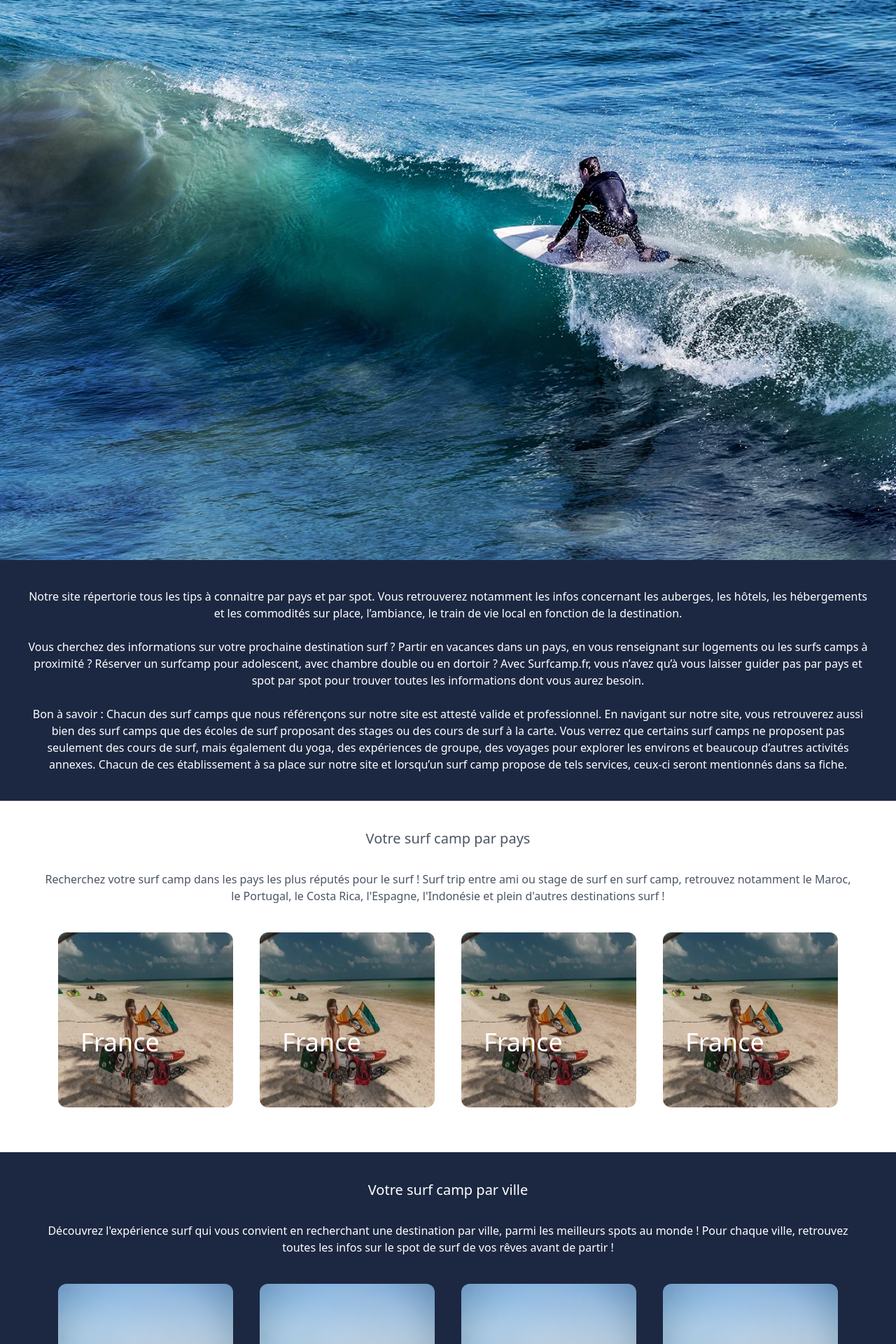
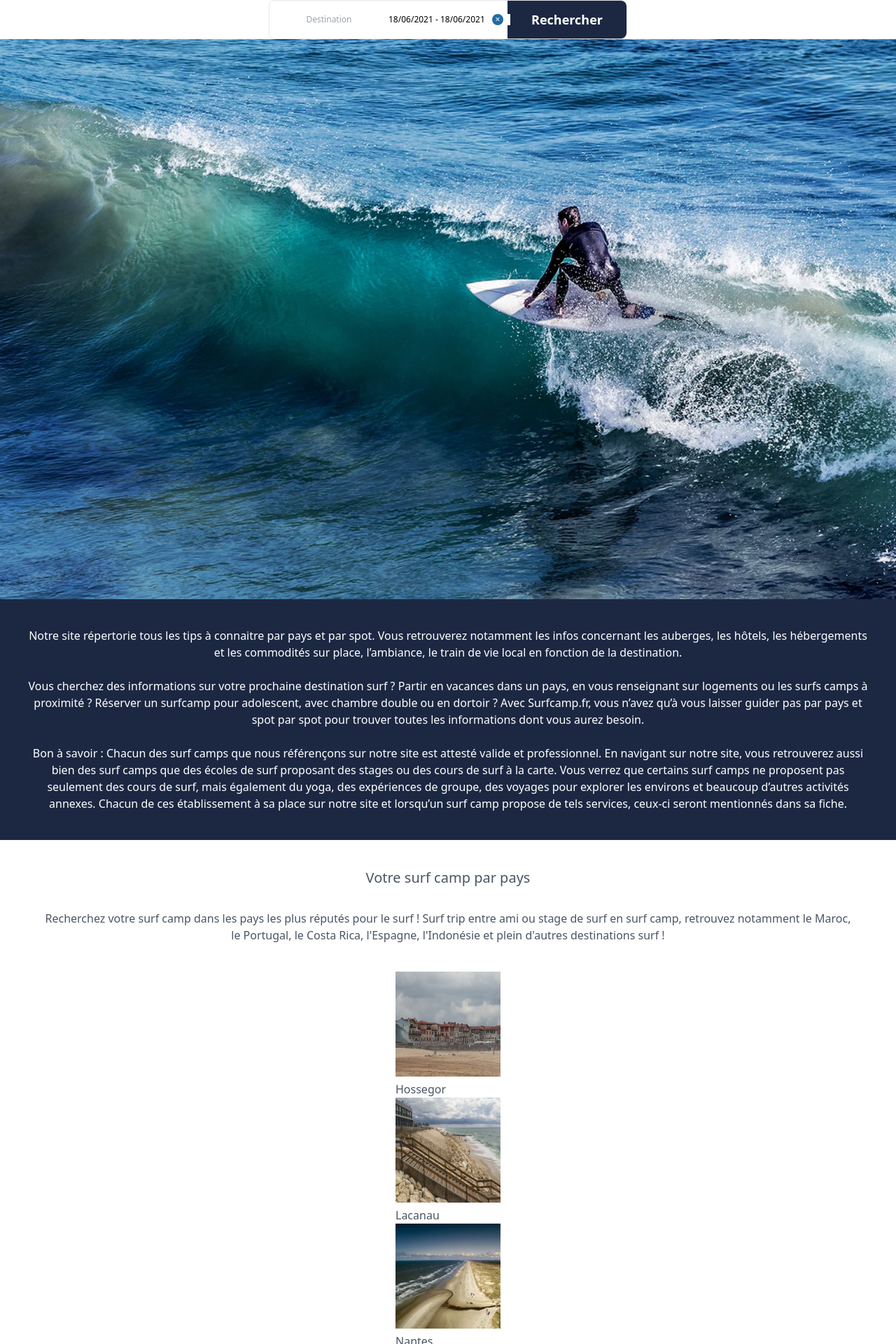
Before and after one commit to WildCodeSchool/btz-0321-p3-surfcamp, a Next.js app: page / in a window 1280 px wide. Shown: the top 1920 px of the page at 70% size. Built offline with nearby package versions, Linux system fonts and the light colour scheme.

Commit message:
start component slider

```diff
--- /dev/null
+++ b/components/slider/sliderMobile.tsx
@@ -0,0 +1,27 @@
+import Image from "next/image";
+
+function SliderMobile() {
+  const imgTest: [
+    { img: string; title: string },
+    { img: string; title: string },
+    { img: string; title: string }
+  ] = [
+    { img: "/Hossegor.jpg", title: "Hossegor" },
+    { img: "/Lacanau.jpeg", title: "Lacanau" },
+    { img: "/Nantes.jpeg", title: "Nantes" },
+  ];
+  return (
+    <div>
+      {imgTest.map((test, index) => (
+        <ul key={index}>
+          <li>
+            <Image src={test.img} alt="" width={150} height={150} />
+            <p>{test.title}</p>
+          </li>
+        </ul>
+      ))}
+    </div>
+  );
+}
+
+export default SliderMobile;
--- a/pages/_app.tsx
+++ b/pages/_app.tsx
@@ -7,8 +7,8 @@ import "../styles/globals.css";
 function MyApp({ Component, pageProps }: AppProps): JSX.Element {
   return (
     <Layout>
+      <SearchBar />
       <Component {...pageProps} />
-      <SearchBar />
     </Layout>
   );
 }
--- a/pages/index.tsx
+++ b/pages/index.tsx
@@ -7,6 +7,7 @@ import Countrycard from "../components/countrycard/Countrycard";
 import Citycard from "../components/citycard/Citycard";
 import MyButton from "../components/button/MyButton";
 import Value from "../components/value/Value";
+import SliderMobile from "../components/slider/sliderMobile";
 
 import bgDesktop from "../public/surfbgdesktop.webp";
 import bgMobile from "../public/surfbgmobile.webp";
@@ -32,6 +33,7 @@ const valueTeam = {
   textcontact:
     "Parce que nous sommes en constante recherche de l’amélioration de nos services, de qualité d’article et de véracité d’informations, n’hésitez pas à nous contacter dans le cas où vous voudriez nous faire un retour d’expérience !",
 };
+
 const useMediaQuery = (width: number) => {
   const [targetReached, setTargetReached] = useState(false);
   const updateTarget = useCallback((e) => {
@@ -51,6 +53,7 @@ const useMediaQuery = (width: number) => {
   }, []);
   return targetReached;
 };
+
 export default function Home(): JSX.Element {
   const isBreakingpoint = useMediaQuery(375);
   return (
@@ -58,12 +61,14 @@ export default function Home(): JSX.Element {
       <Head>
         <title>{`Surfcamp Accueil`}</title>
       </Head>
-      <section className="flex bg-no-repeat w-screen bg-center bg-contain">
-        {isBreakingpoint ? (
-          <Image src={bgMobile} alt="bg desktop" />
-        ) : (
-          <Image src={bgDesktop} alt="bg mobile" />
-        )}
+      <section className="flex bg-no-repeat h-screen overflow-hidden bg-center bg-contain">
+        <div className="h-full">
+          {isBreakingpoint ? (
+            <Image src={bgMobile} alt="bg desktop" />
+          ) : (
+            <Image src={bgDesktop} alt="bg mobile" />
+          )}
+        </div>
       </section>
       <section className="bg-BlueCamp text-white p-10 text-xs sm:text-base z-20">
         <p className="flex text-center">
@@ -106,10 +111,11 @@ export default function Home(): JSX.Element {
           et plein d'autres destinations surf !`}
         </p>
         <div className="flex flex-row justify-around p-6">
+          <SliderMobile />
+          {/* <Countrycard {...france} />
           <Countrycard {...france} />
           <Countrycard {...france} />
-          <Countrycard {...france} />
-          <Countrycard {...france} />
+          <Countrycard {...france} /> */}
         </div>
       </section>
       <section className="bg-BlueCamp text-white p-10 text-xs sm:text-base">
```
Also changed, not shown: public/surfbgdesktop.webp, 1 other file (tests, documents, lock files or other folders).
